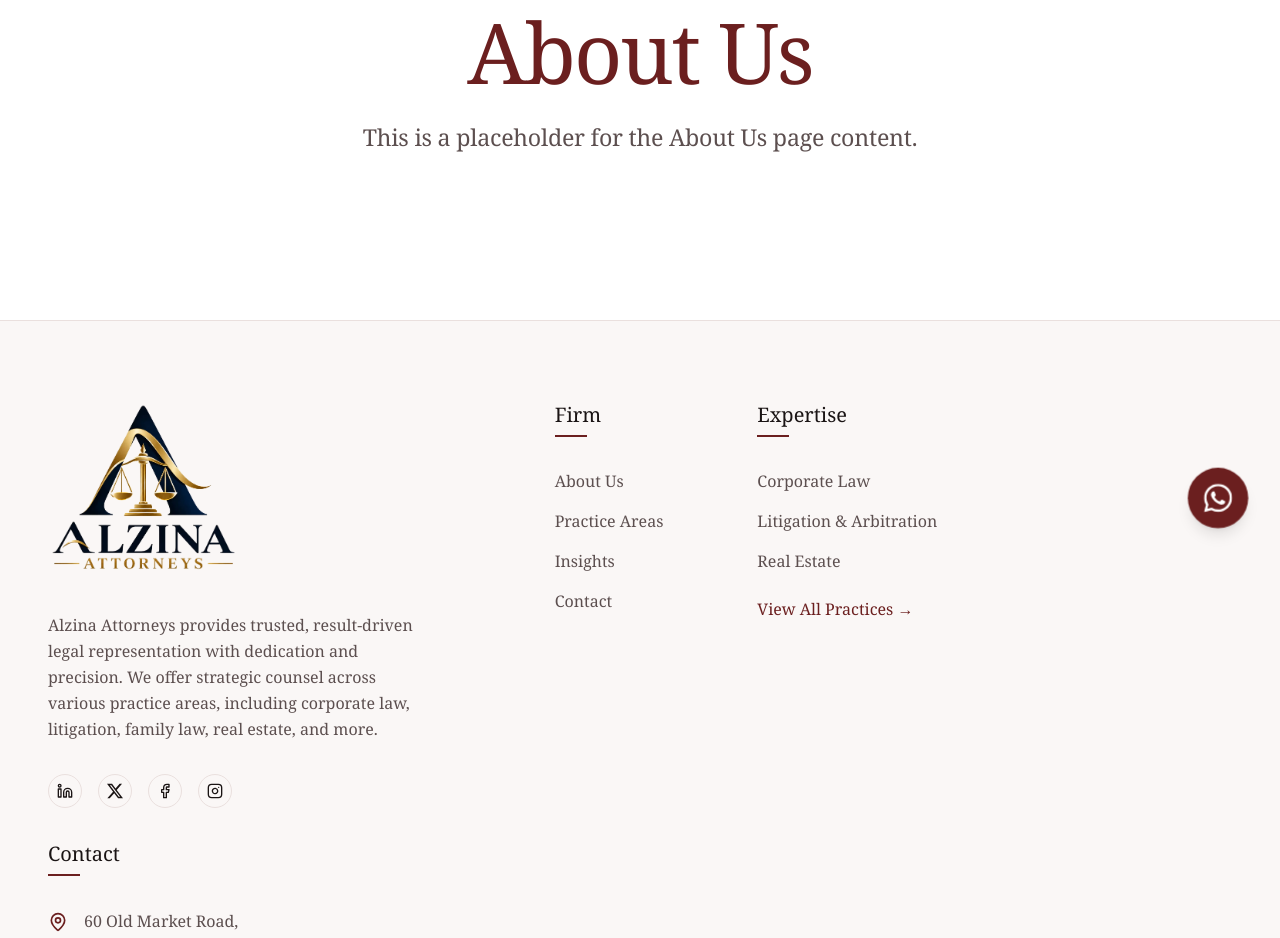
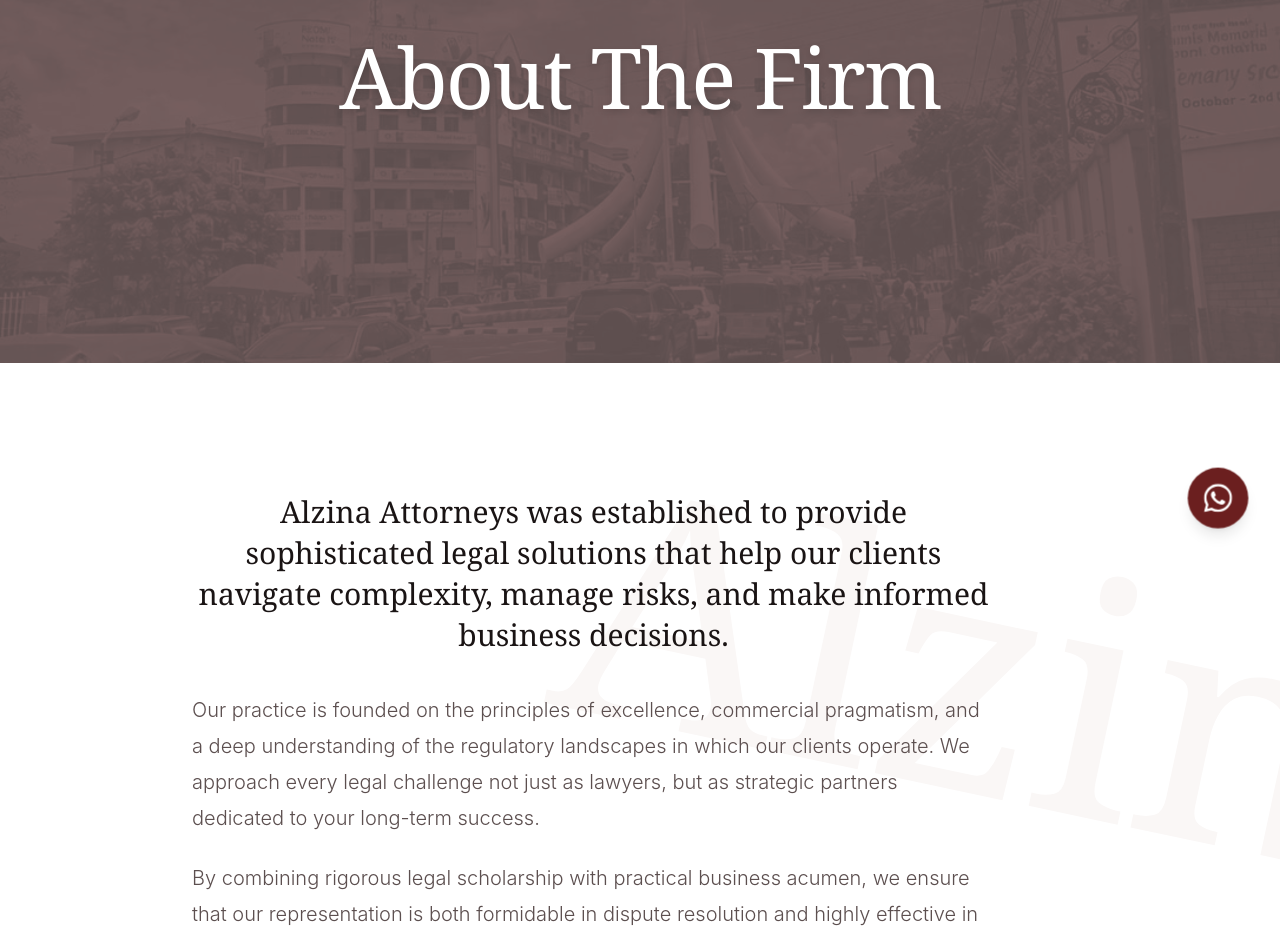
Before and after one commit to julzedz/alzinaattorneys, a React (Vite) app: page /about in a window 1280 px wide. Shown: the part 240-1178 px from the top of the page. Built offline with nearby package versions, Linux system fonts and the light colour scheme.

Commit message:
Add About page component and update routing in App

```diff
--- a/src/App.jsx
+++ b/src/App.jsx
@@ -3,6 +3,7 @@
 import SmoothScroll from './components/SmoothScroll';
 import Home from './pages/Home';
 import PracticeAreas from './pages/PracticeAreas';
+import About from './pages/About';
 
 // Temporary dummy pages to test routing and Layout
 const DummyPage = ({ title }) => (
@@ -21,7 +22,7 @@
         <Routes>
           <Route path="/" element={<Layout />}>
             <Route index element={<Home />} />
-            <Route path="about" element={<DummyPage title="About Us" />} />
+            <Route path="about" element={<About />} />
             <Route path="practice-areas" element={<PracticeAreas />} />
             <Route path="insights" element={<DummyPage title="Insights" />} />
             <Route path="contact" element={<DummyPage title="Contact" />} />
--- /dev/null
+++ b/src/pages/About.jsx
@@ -0,0 +1,196 @@
+import { useRef } from 'react';
+import { motion } from 'motion/react';
+import principalImg from '../assets/principal-1-desktop.webp';
+import onitshaImg from '../assets/onitsha.webp';
+
+export default function About() {
+  const containerRef = useRef(null);
+
+  return (
+    <div className="w-full bg-bg" ref={containerRef}>
+      {/* 1. Hero Section */}
+      <section className="relative py-32 md:py-48 px-6 md:px-12 text-center overflow-hidden">
+        <div className="absolute inset-0 z-0">
+          <img
+            src={onitshaImg}
+            alt="Alzina Attorneys Office"
+            className="w-full h-full object-cover object-center opacity-40 grayscale"
+          />
+          <div className="absolute inset-0 bg-oxblood-900/80 mix-blend-multiply"></div>
+          <div className="absolute inset-0 bg-bg/20"></div>
+        </div>
+
+        <div className="container mx-auto max-w-4xl relative z-10 pb-12">
+          <motion.h1
+            initial={{ opacity: 0, y: 20 }}
+            animate={{ opacity: 1, y: 0 }}
+            transition={{ duration: 0.8, ease: "easeOut" }}
+            className="text-display font-serif text-white drop-shadow-md"
+          >
+            About The Firm
+          </motion.h1>
+        </div>
+      </section>
+
+      {/* 2. Firm History Narrative */}
+      <section className="relative py-24 md:py-32 px-6 md:px-12 bg-bg overflow-hidden">
+        {/* Subtle Watermark */}
+        <div className="absolute right-[-20%] top-20 text-[20rem] font-serif text-bg-subtle select-none z-0 rotate-12 whitespace-nowrap">
+          Alzina
+        </div>
+
+        <div className="container mx-auto max-w-4xl relative z-10">
+          <motion.div
+            initial={{ opacity: 0, y: 30 }}
+            whileInView={{ opacity: 1, y: 0 }}
+            viewport={{ once: true, margin: "-100px" }}
+            transition={{ duration: 0.8 }}
+            className="prose prose-lg md:prose-xl text-ink-muted leading-relaxed font-light"
+          >
+            <p className="text-2xl md:text-3xl text-ink font-serif leading-snug mb-10 text-center">
+              Alzina Attorneys was established to provide sophisticated legal solutions that help our clients navigate complexity, manage risks, and make informed business decisions.
+            </p>
+            <p className="mb-6">
+              Our practice is founded on the principles of excellence, commercial pragmatism, and a deep understanding of the regulatory landscapes in which our clients operate. We approach every legal challenge not just as lawyers, but as strategic partners dedicated to your long-term success.
+            </p>
+            <p>
+              By combining rigorous legal scholarship with practical business acumen, we ensure that our representation is both formidable in dispute resolution and highly effective in corporate negotiations. At Alzina Attorneys, our commitment is simple: we deliver results when it matters most.
+            </p>
+          </motion.div>
+        </div>
+      </section>
+
+      {/* 3. Principal Profile (Pinned Layout) */}
+      <section className="relative py-24 md:py-32 px-6 md:px-12 bg-oxblood-900 text-white overflow-hidden">
+        {/* Subtle Background Pattern */}
+        <div className="absolute inset-0 z-0">
+          <div className="absolute inset-0 bg-oxblood-900/90"></div>
+        </div>
+
+        <div className="container mx-auto max-w-6xl relative z-10">
+          <div className="flex flex-col md:flex-row gap-12 md:gap-24 items-start">
+
+            {/* Left: Image & Sticky info */}
+            <div className="md:w-5/12 shrink-0 md:sticky md:top-32">
+              <motion.div
+                initial={{ opacity: 0, scale: 0.95 }}
+                whileInView={{ opacity: 1, scale: 1 }}
+                viewport={{ once: true }}
+                transition={{ duration: 0.8 }}
+              >
+                <div className="aspect-3/4 overflow-hidden rounded-sm mb-8 border border-white/10 shadow-2xl relative group">
+                  <div className="absolute inset-0 bg-oxblood-900/20 opacity-0 group-hover:opacity-100 transition-opacity duration-500 z-10"></div>
+                  <img
+                    src={principalImg}
+                    alt="Paschal Alzina, Esq."
+                    className="w-full h-full object-cover object-top scale-100 group-hover:scale-105 transition-transform duration-700 ease-out"
+                  />
+                </div>
+                <h2 className="text-4xl font-serif mb-3">Paschal Alzina, Esq.</h2>
+                <p className="text-accent text-sm uppercase tracking-[0.2em] font-bold">Principal Partner</p>
+              </motion.div>
+            </div>
+
+            {/* Right: Bio & Details */}
+            <div className="md:w-7/12 py-4 md:py-12">
+              <motion.div
+                initial={{ opacity: 0, y: 30 }}
+                whileInView={{ opacity: 1, y: 0 }}
+                viewport={{ once: true }}
+                transition={{ duration: 0.8, delay: 0.2 }}
+                className="space-y-16"
+              >
+                <div>
+                  <h3 className="text-sm font-bold uppercase tracking-[0.2em] text-white/50 mb-8">Biography</h3>
+                  <div className="space-y-6">
+                    <p className="text-lg md:text-xl text-white/90 leading-relaxed font-light">
+                      Paschal Alzina is a highly regarded legal practitioner known for his sharp commercial insight and unwavering dedication to his clients. With extensive experience across multiple practice areas, he brings a strategic and results-driven approach to every mandate.
+                    </p>
+                    <p className="text-lg md:text-xl text-white/90 leading-relaxed font-light">
+                      Under his leadership, Alzina Attorneys has grown into a formidable practice, recognized for setting bold new levels of legal excellence. His counsel is sought after by corporations, high-net-worth individuals, and emerging enterprises navigating complex legal and regulatory environments.
+                    </p>
+                  </div>
+                </div>
+
+                {/* Certifications */}
+                <div className="border-t border-white/20 pt-10">
+                  <h3 className="text-sm font-bold uppercase tracking-[0.2em] text-accent mb-8">Certifications</h3>
+                  <div className="space-y-6">
+                    <p className="text-xl md:text-2xl text-white/90 font-serif italic border-l-[3px] border-accent pl-6">
+                      LL.B, Nnamdi Azikiwe University, Awka
+                    </p>
+                    <p className="text-xl md:text-2xl text-white/90 font-serif italic border-l-[3px] border-accent pl-6">
+                      B.L., Nigerian Law School
+                    </p>
+                  </div>
+                </div>
+
+                {/* Professional Associations */}
+                <div className="border-t border-white/20 pt-10">
+                  <h3 className="text-sm font-bold uppercase tracking-[0.2em] text-accent mb-8">Professional Associations</h3>
+                  <div className="space-y-6">
+                    <p className="text-xl md:text-2xl text-white/90 font-serif italic border-l-[3px] border-accent pl-6">
+                      Nigerian Bar Association
+                    </p>
+                    <p className="text-xl md:text-2xl text-white/90 font-serif italic border-l-[3px] border-accent pl-6">
+                      Chartered Institute of Arbitrators, UK
+                    </p>
+                  </div>
+                </div>
+
+              </motion.div>
+            </div>
+          </div>
+        </div>
+      </section>
+
+      {/* 4. Values Section */}
+      <section className="py-24 md:py-32 px-6 md:px-12 bg-bg-subtle relative overflow-hidden">
+        <div className="absolute left-[-10%] bottom-[-10%] text-[40rem] font-serif text-border/40 select-none z-0 rotate-12 whitespace-nowrap">
+          &
+        </div>
+
+        <div className="container mx-auto max-w-6xl relative z-10">
+          <motion.div
+            initial={{ opacity: 0, y: 30 }}
+            whileInView={{ opacity: 1, y: 0 }}
+            viewport={{ once: true }}
+            className="mb-20 text-center md:text-left"
+          >
+            <h2 className="text-4xl md:text-5xl font-serif text-ink mb-6">Our Core Values</h2>
+            <div className="w-24 h-1 bg-accent mx-auto md:mx-0"></div>
+          </motion.div>
+
+          <div className="grid grid-cols-1 md:grid-cols-3 gap-12 md:gap-24">
+            {[
+              {
+                title: "Commercial Pragmatism",
+                desc: "We provide solutions that are not just legally sound, but commercially viable, understanding that business realities drive legal decisions."
+              },
+              {
+                title: "Relentless Advocacy",
+                desc: "Whether in the boardroom or the courtroom, we represent our clients with formidable tenacity and an unwavering commitment to their success."
+              },
+              {
+                title: "Excellence & Integrity",
+                desc: "We hold ourselves to the highest ethical and professional standards, building long-term relationships based on trust and exceptional service."
+              }
+            ].map((value, idx) => (
+              <motion.div
+                key={idx}
+                initial={{ opacity: 0, y: 30 }}
+                whileInView={{ opacity: 1, y: 0 }}
+                viewport={{ once: true }}
+                transition={{ duration: 0.6, delay: idx * 0.15 }}
+                className="border-t border-border pt-8"
+              >
+                <h3 className="text-2xl font-serif text-ink mb-4">{value.title}</h3>
+                <p className="text-ink-muted font-light leading-relaxed">{value.desc}</p>
+              </motion.div>
+            ))}
+          </div>
+        </div>
+      </section>
+    </div>
+  );
+}
```
